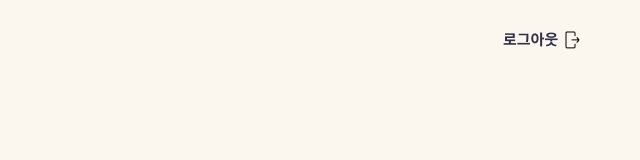
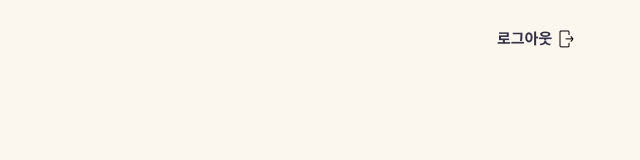
Before and after one commit to k-oyun/MindBook-FE, a plain HTML site: page html/mypage.html in a window 1280 px wide. Shown: the full height of the page, 640-1280 px from the left. Drawn offline with Linux system fonts and the light colour scheme.

Commit message:
✨ feat : NAV 기능 개발 #9

```diff
--- a/css/nav_bar.css
+++ b/css/nav_bar.css
@@ -40,5 +40,14 @@
     margin-left: auto;
     padding-right: 60px;
     align-items: center;
+}
+
+.logout-button {
+    border: 0;
+    background-color: transparent;
     cursor: pointer;
 }
+
+.logout-button:hover {
+    opacity: 0.8;
+}
--- a/html/mypage.html
+++ b/html/mypage.html
@@ -31,7 +31,7 @@
                 <a class="nav-link" href="mypage.html">마이페이지</a>
             </div>
             <div class="nav-icon">
-                <img class="logout-button" src="/img/logout.png" />
+                <button type="button" class="logout-button"><img src="/img/logout.png" /></button>
             </div>
         </div>
     </body>
```
